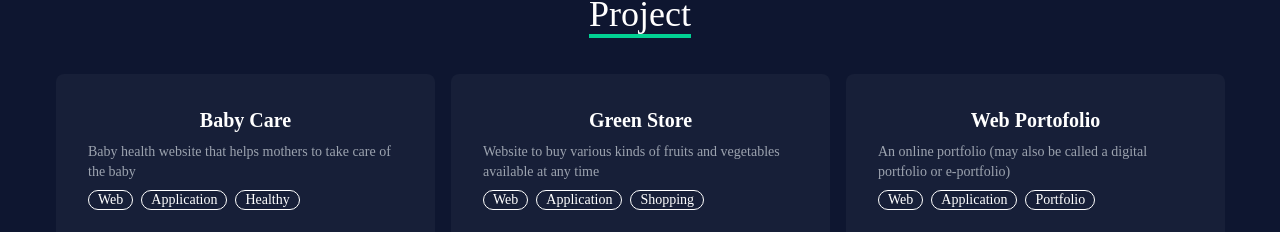
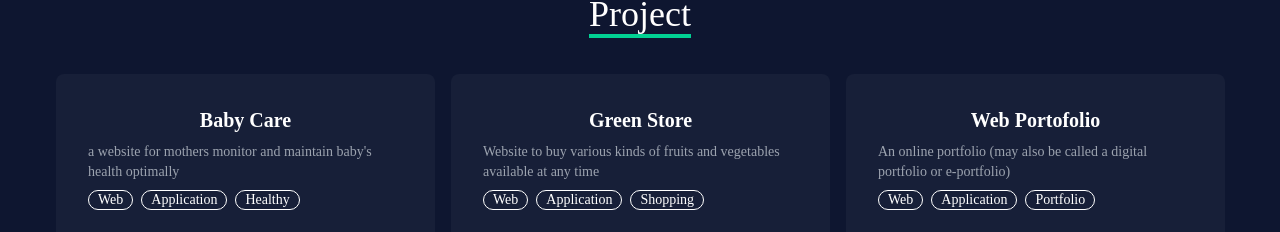
Before and after one commit to Jirjatss/newportofolio, a React (Create React App) app: page / in a window 1280 px wide. Shown: the part 2564-2796 px from the top of the page. Built offline with nearby package versions, Linux system fonts and the light colour scheme; grey boxes are pictures that could not be loaded; a web font is replaced by a local one.

Commit message:
ganti kata2 baby care

```diff
--- a/src/components/Project/Project.jsx
+++ b/src/components/Project/Project.jsx
@@ -52,7 +52,7 @@ function Project() {
       <div className="text-start px-2">
         <Slider {...settings}>
           <div>
-            <CardProject gambar={babycare} nama={"Baby Care"} ket={"Baby health website that helps mothers to take care of the baby"} url={"https://babycarelove.netlify.app/"} tag={"Web"} tag2={"Application"} tag3={"Healthy"} />
+            <CardProject gambar={babycare} nama={"Baby Care"} ket={"a website for mothers monitor and maintain baby's health optimally"} url={"https://babycarelove.netlify.app/"} tag={"Web"} tag2={"Application"} tag3={"Healthy"} />
           </div>
           <div>
             <CardProject
```
